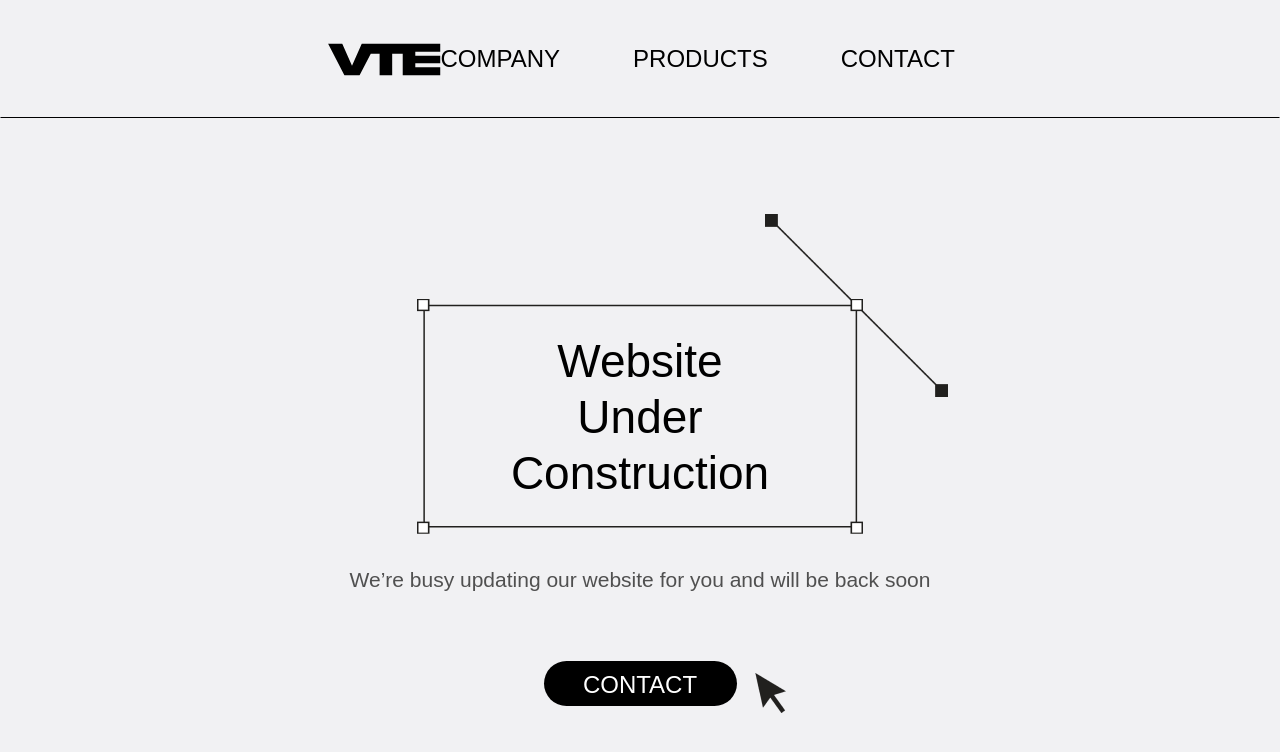
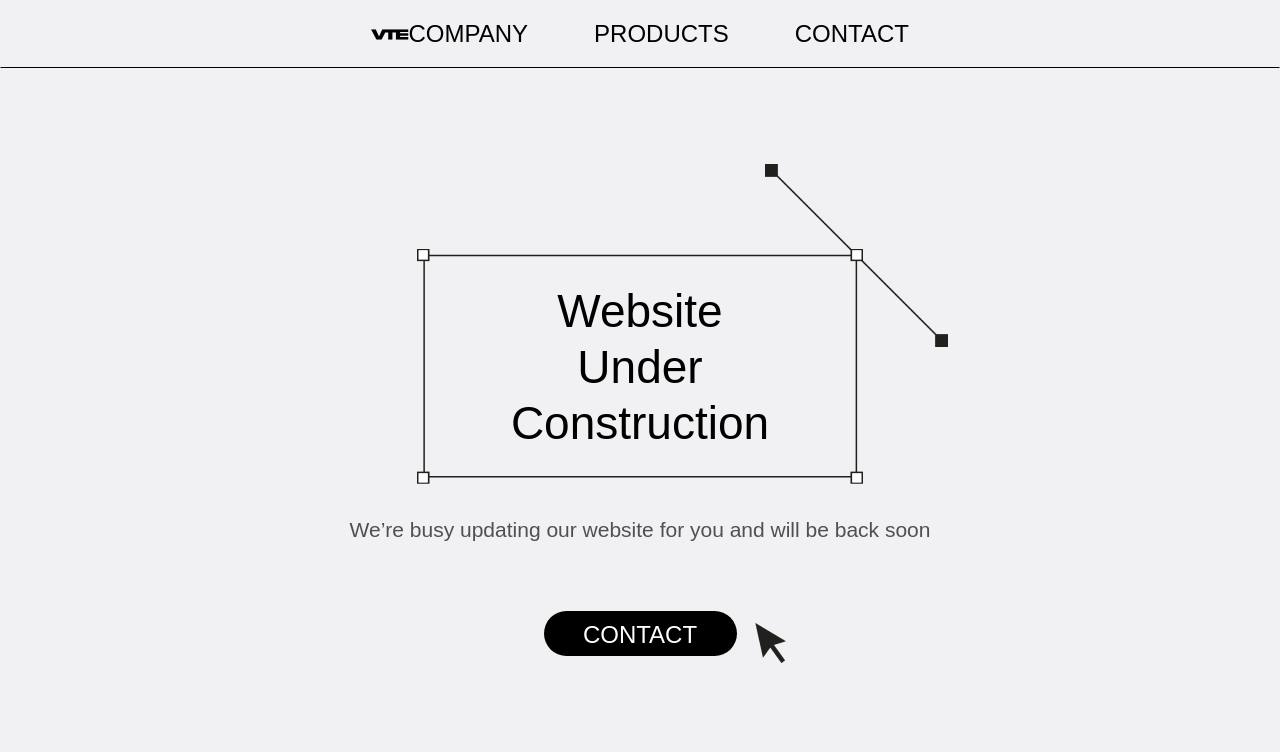
Before and after one commit to jkiwkoo/vte_front, a Next.js app: page / in a window 1280 px wide. Shown: the top 752 px of the page. Built offline with nearby package versions, Linux system fonts and the light colour scheme; a web font is replaced by a local one.

Commit message:
Fix header and logo

```diff
--- a/src/assets/VTELogo.tsx
+++ b/src/assets/VTELogo.tsx
@@ -3,22 +3,22 @@ export const VTELogo: React.FC<React.SVGAttributes<SVGSVGElement>> = (
 ) => {
   return (
     <svg
-      width="123"
-      height="35"
-      viewBox="0 0 123 35"
+      width="88"
+      height="25"
+      viewBox="0 0 88 25"
       fill="none"
       xmlns="http://www.w3.org/2000/svg"
       {...props}
     >
-      <g clipPath="url(#clip0_304_4)">
+      <g clip-path="url(#clip0_304_4)">
         <path
-          d="M122.949 8.96407V0H86.509H81.6692H52.4824H40.0527H36.9925L26.2345 24.2966L15.4764 0H0L18.0514 35H34.4041L46.7529 11.0914H56.4054V35H70.1563V11.0914H81.6692V35H122.949V26.0092H95.4201V21.5405H122.949V13.4327H95.4201V8.96407H122.949Z"
+          d="M88 6.4029V0H61.9184H58.4544H37.564H28.6675H26.4772L18.7772 17.3547L11.0772 0H0L12.9202 25H24.6246L33.4632 7.9224H40.3719V25H50.214V7.9224H58.4544V25H88V18.578H68.2965V15.3861H88V9.5948H68.2965V6.4029H88Z"
           fill="black"
         />
       </g>
       <defs>
         <clipPath id="clip0_304_4">
-          <rect width="122.949" height="35" fill="white" />
+          <rect width="88" height="25" fill="white" />
         </clipPath>
       </defs>
     </svg>
--- a/src/components/Header.tsx
+++ b/src/components/Header.tsx
@@ -2,9 +2,9 @@ import { VTELogo } from '@/assets/VTELogo';
 
 export const Header = () => {
   return (
-    <div className="h-[118px] flex items-center justify-between border border-transparent border-b-black">
-      <VTELogo className="ml-[327px] hover:cursor-pointer" />
-      <div className="flex mr-[324px] gap-[73px] text-[24px] font-apple text-black">
+    <div className="h-[68px] flex items-center justify-between border border-transparent border-b-black">
+      <VTELogo className="ml-[370px] hover:cursor-pointer" />
+      <div className="flex mr-[370px] gap-[66px] text-[24px] font-apple text-black">
         <div className="hover:cursor-pointer">COMPANY</div>
         <div className="hover:cursor-pointer">PRODUCTS</div>
         <div className="hover:cursor-pointer">CONTACT</div>
```
